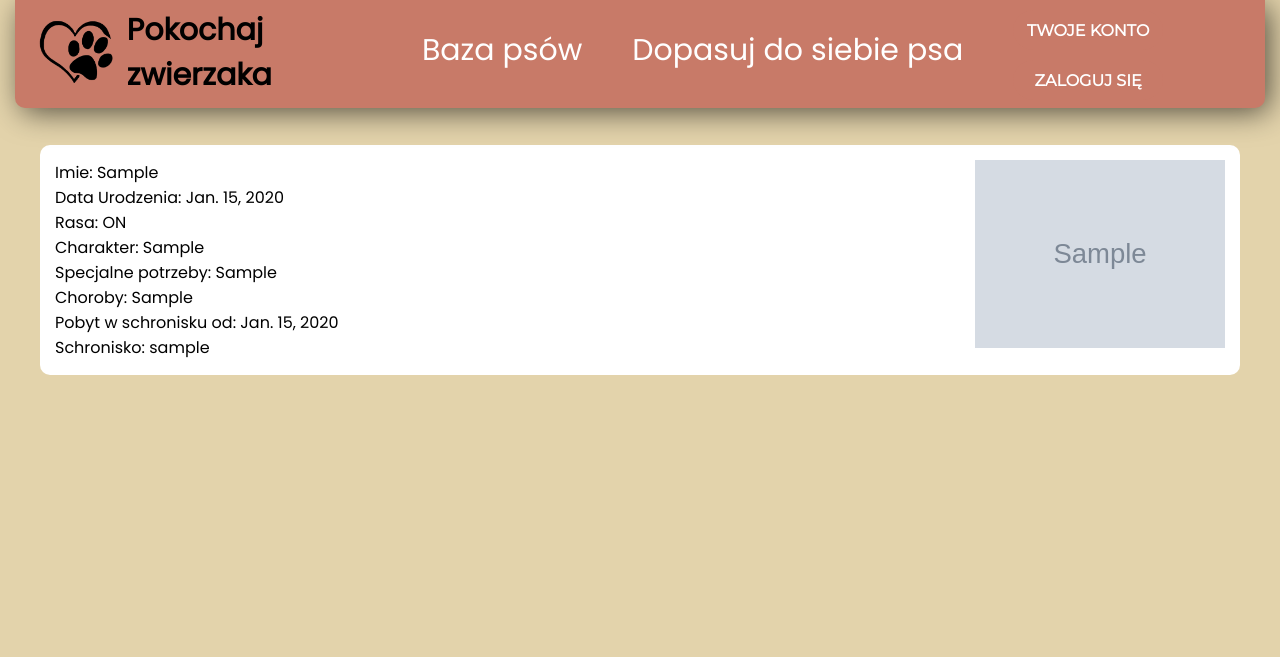
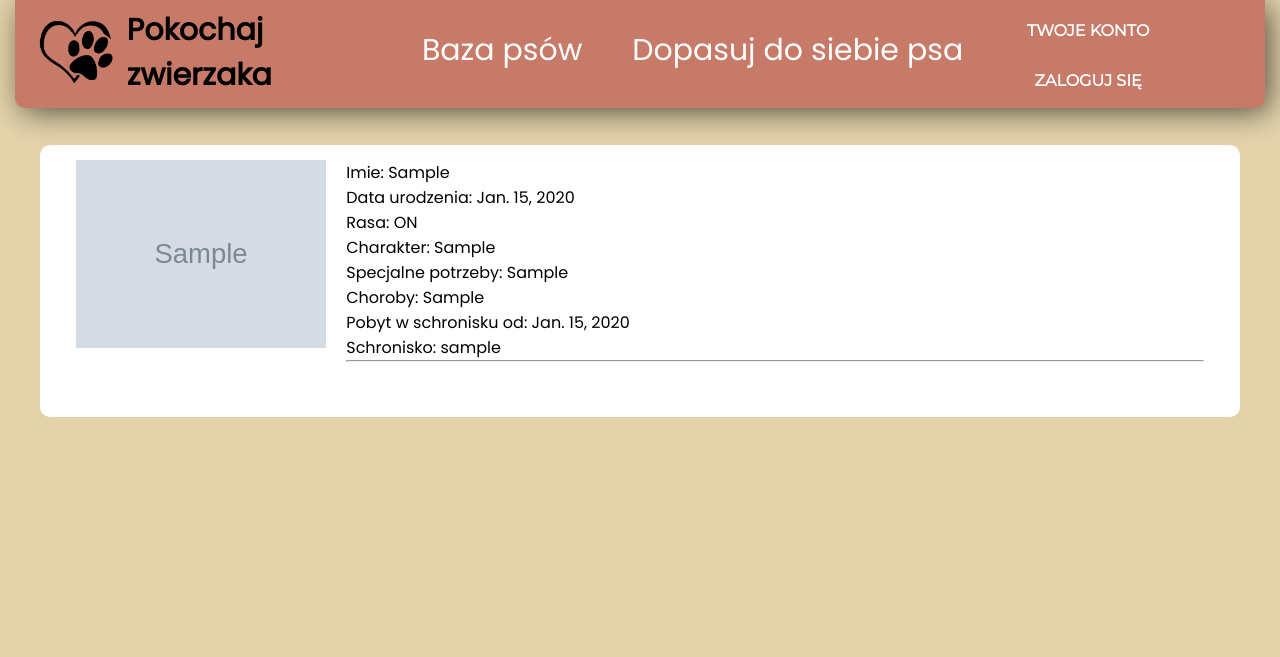
Before and after one commit to marekszlapa/pok, a Django app: page /home in a window 1280 px wide. Shown: the top 657 px of the page. Run offline with Django 3.2, Linux system fonts and the light colour scheme; tables that the repository leaves empty hold one stand-in row (values such as "Sample post"); grey boxes marked "Sample" are stand-in pictures.

Commit message:
poprawienie wyswietlania

```diff
--- a/static/css/glowna.css
+++ b/static/css/glowna.css
@@ -8,6 +8,12 @@ body, html {
   height: 100%;
   font-family: Poppins, sans-serif;
   background: #e3d3ab;
+}
+
+.dogs-glowna {
+  width: 75%;
+  padding-bottom: 40px;
+  padding-left: 20px;
 }
 
 .nav{
@@ -92,7 +98,7 @@ body, html {
   display: -ms-flexbox;
   display: flex;
   flex-wrap: wrap;
-  justify-content: space-between;
+  justify-content: center;
   padding: 15px 15px 15px 15px;
 
 }
--- a/templates/home.html
+++ b/templates/home.html
@@ -64,17 +64,21 @@
         <div class="wrap-glowna">
 
            {% for item in all %}
+               <div class="zdj">
+                    <img src="{{ item.fotografia }}"> <br>
+               </div>
+               <div class="dogs-glowna">
                Imie: {{ item.imie }} <br>
-               Data Urodzenia: {{ item.data_urodzenia }} <br>
+               Data urodzenia: {{ item.data_urodzenia }} <br>
                Rasa: {{ item.rasa }} <br>
                Charakter: {{ item.charakter }} <br>
                Specjalne potrzeby: {{ item.specjalne_potrzeby }} <br>
                Choroby: {{ item.choroby }} <br>
                Pobyt w schronisku od: {{ item.pobyt_w_schronisku }} <br>
                Schronisko: {{ item.shelter }} <br>
-               <div class="zdj">
-                    <img src="{{ item.fotografia }}"> <br>
+                   <hr>
                </div>
+
             {% endfor %}
         </div>
     </div>
```
Also changed, not shown: static/css/twoje_psy.css (+7 -1 lines), templates/twoje_psy.html (+5 -3 lines).
